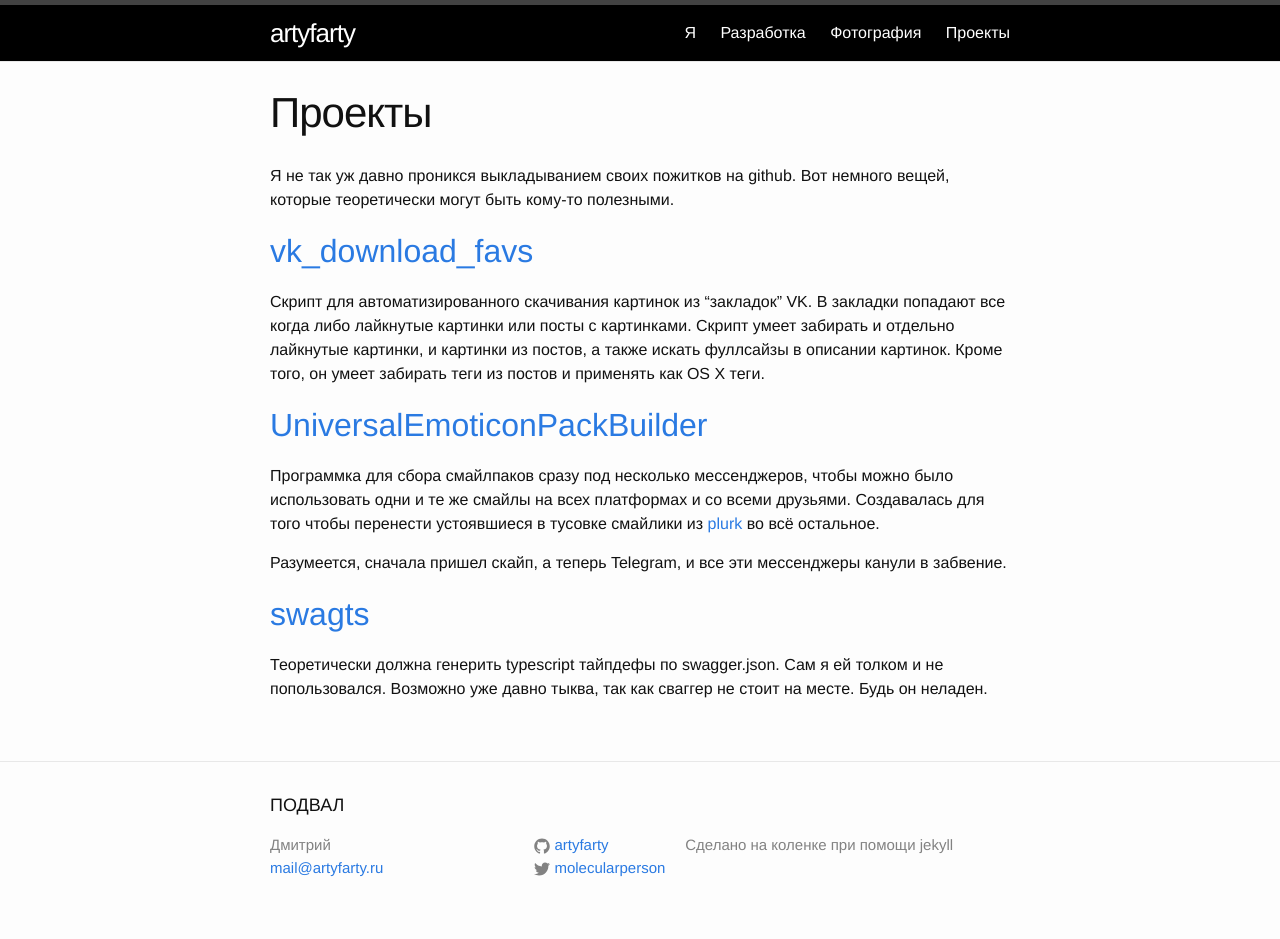
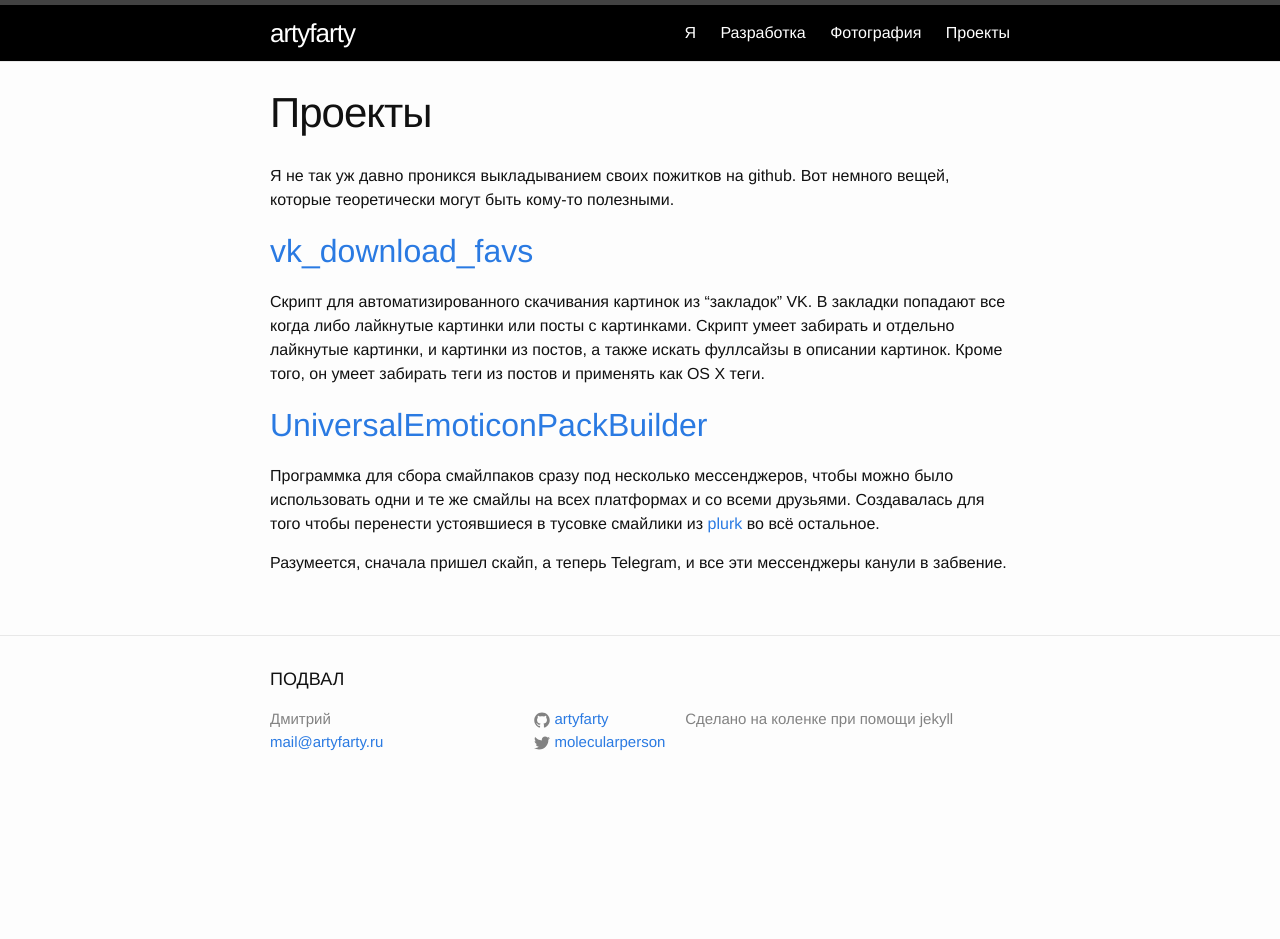
Before and after one commit to artyfarty/artyfartyio.github.io, a Jekyll site: the page built from projects.md, in a window 1280 px wide. Built offline with Jekyll 4.4.1, drawn with Linux system fonts in a browser that asks for light colours; after the commit the page ends 900 px from its top, so only the background shows below that.

Commit message:
Update projects.md

```diff
--- a/projects.md
+++ b/projects.md
@@ -22,8 +22,3 @@ hide: yes
 Создавалась для того чтобы перенести устоявшиеся в тусовке смайлики из [plurk](http://www.plurk.com/) во всё остальное.
 
 Разумеется, сначала пришел скайп, а теперь Telegram, и все эти мессенджеры канули в забвение.
-
-## [swagts](https://github.com/artyfarty/swagts)
-
-Теоретически должна генерить typescript тайпдефы по swagger.json. Сам я ей толком и не попользовался.
-Возможно уже давно тыква, так как сваггер не стоит на месте. Будь он неладен.
```
